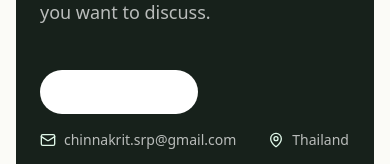
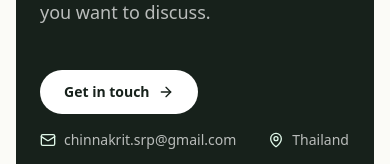
Before and after one commit to Manchinn/Portfolio, a Next.js app: page / in a window 390 px wide. Shown: the part 6197-6361 px from the top of the page. Built offline with nearby package versions, Linux system fonts and the light colour scheme.

Commit message:
refactor: responsive and review polish for editorial portfolio

```diff
--- a/src/components/portfolio-saas/SaasHome.tsx
+++ b/src/components/portfolio-saas/SaasHome.tsx
@@ -353,8 +353,9 @@ function ContactSection({ c, email, location }: { c: LocalCopy; email: string; l
         <div className="mt-10 flex flex-wrap items-center gap-x-8 gap-y-4">
           <SaasButton
             href={`mailto:${email}`}
+            variant="secondary"
             icon={<ArrowRight className="h-4 w-4" />}
-            className="bg-white text-saas-ink hover:bg-saas-mint"
+            className="justify-center rounded-full bg-white px-6 py-3 text-saas-ink hover:bg-saas-mint hover:text-saas-ink"
           >
             {c.contactCta}
           </SaasButton>
```
